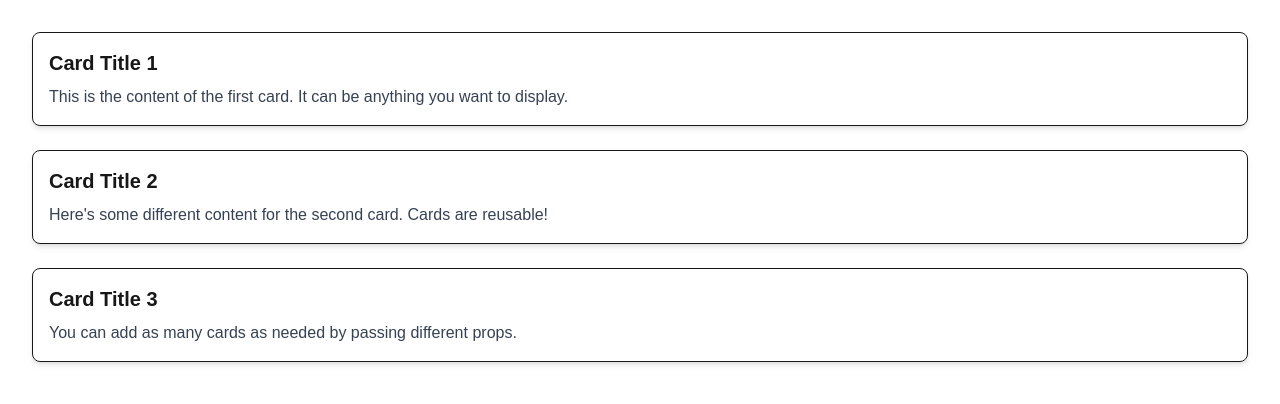
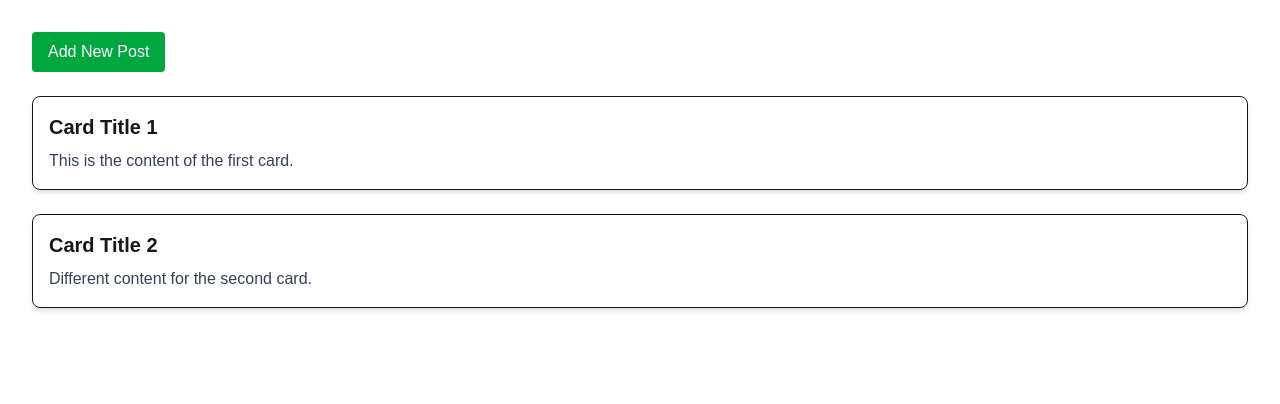
Before and after one commit to Ermili-Mohamed/alx-project-0x02-setup, a Next.js app in the folder alx-project-0x02/: page /home in a window 1280 px wide. Shown: the top 404 px of the page. Built offline with nearby package versions, Linux system fonts and the light colour scheme.

Commit message:
Implement a Modal Component

```diff
--- /dev/null
+++ b/alx-project-0x02/components/common/PostModal.tsx
@@ -0,0 +1,67 @@
+"use client"
+import React, { useState } from 'react';
+
+interface PostModalProps {
+ isOpen: boolean;
+ onClose: () => void;
+ onSubmit: (title: string, content: string) => void;
+}
+
+const PostModal: React.FC<PostModalProps> = ({ isOpen, onClose, onSubmit }) => {
+ const [title, setTitle] = useState('');
+ const [content, setContent] = useState('');
+
+ if (!isOpen) return null;
+
+ const handleSubmit = (e: React.FormEvent) => {
+  e.preventDefault();
+  if (!title.trim() || !content.trim()) return;
+  onSubmit(title.trim(), content.trim());
+  setTitle('');
+  setContent('');
+  onClose();
+ };
+
+ return (
+  <div className="fixed inset-0 flex items-center justify-center bg-black bg-opacity-50 z-50">
+   <div className="bg-white rounded-lg p-6 w-full max-w-md shadow-lg">
+    <h2 className="text-xl font-semibold mb-4">Add New Post</h2>
+    <form onSubmit={handleSubmit} className="space-y-4">
+     <input
+      type="text"
+      placeholder="Title"
+      className="w-full border border-gray-300 rounded px-3 py-2"
+      value={title}
+      onChange={(e) => setTitle(e.target.value)}
+      required
+     />
+     <textarea
+      placeholder="Content"
+      className="w-full border border-gray-300 rounded px-3 py-2 resize-none"
+      rows={4}
+      value={content}
+      onChange={(e) => setContent(e.target.value)}
+      required
+     />
+     <div className="flex justify-end space-x-2">
+      <button
+       type="button"
+       onClick={onClose}
+       className="px-4 py-2 rounded bg-gray-300 hover:bg-gray-400"
+      >
+       Cancel
+      </button>
+      <button
+       type="submit"
+       className="px-4 py-2 rounded bg-blue-600 text-white hover:bg-blue-700"
+      >
+       Add
+      </button>
+     </div>
+    </form>
+   </div>
+  </div>
+ );
+};
+
+export default PostModal;
--- a/alx-project-0x02/pages/home.tsx
+++ b/alx-project-0x02/pages/home.tsx
@@ -1,20 +1,41 @@
+"use client"
+import React, { useState } from 'react';
 import Card from '@/components/common/Card';
-import React from 'react';
+import PostModal from '@/components/common/PostModal';
+
+interface Post {
+ title: string;
+ content: string;
+}
 
 export default function Home() {
+ const [posts, setPosts] = useState<Post[]>([
+  { title: 'Card Title 1', content: 'This is the content of the first card.' },
+  { title: 'Card Title 2', content: 'Different content for the second card.' },
+ ]);
+ const [isModalOpen, setIsModalOpen] = useState(false);
+
+ const handleAddPost = (title: string, content: string) => {
+  setPosts((prev) => [...prev, { title, content }]);
+ };
+
  return (
   <main className="p-8 space-y-6">
-   <Card
-    title="Card Title 1"
-    content="This is the content of the first card. It can be anything you want to display."
-   />
-   <Card
-    title="Card Title 2"
-    content="Here's some different content for the second card. Cards are reusable!"
-   />
-   <Card
-    title="Card Title 3"
-    content="You can add as many cards as needed by passing different props."
+   <button
+    onClick={() => setIsModalOpen(true)}
+    className="px-4 py-2 bg-green-600 text-white rounded hover:bg-green-700"
+   >
+    Add New Post
+   </button>
+
+   {posts.map((post, idx) => (
+    <Card key={idx} title={post.title} content={post.content} />
+   ))}
+
+   <PostModal
+    isOpen={isModalOpen}
+    onClose={() => setIsModalOpen(false)}
+    onSubmit={handleAddPost}
    />
   </main>
  );
```
